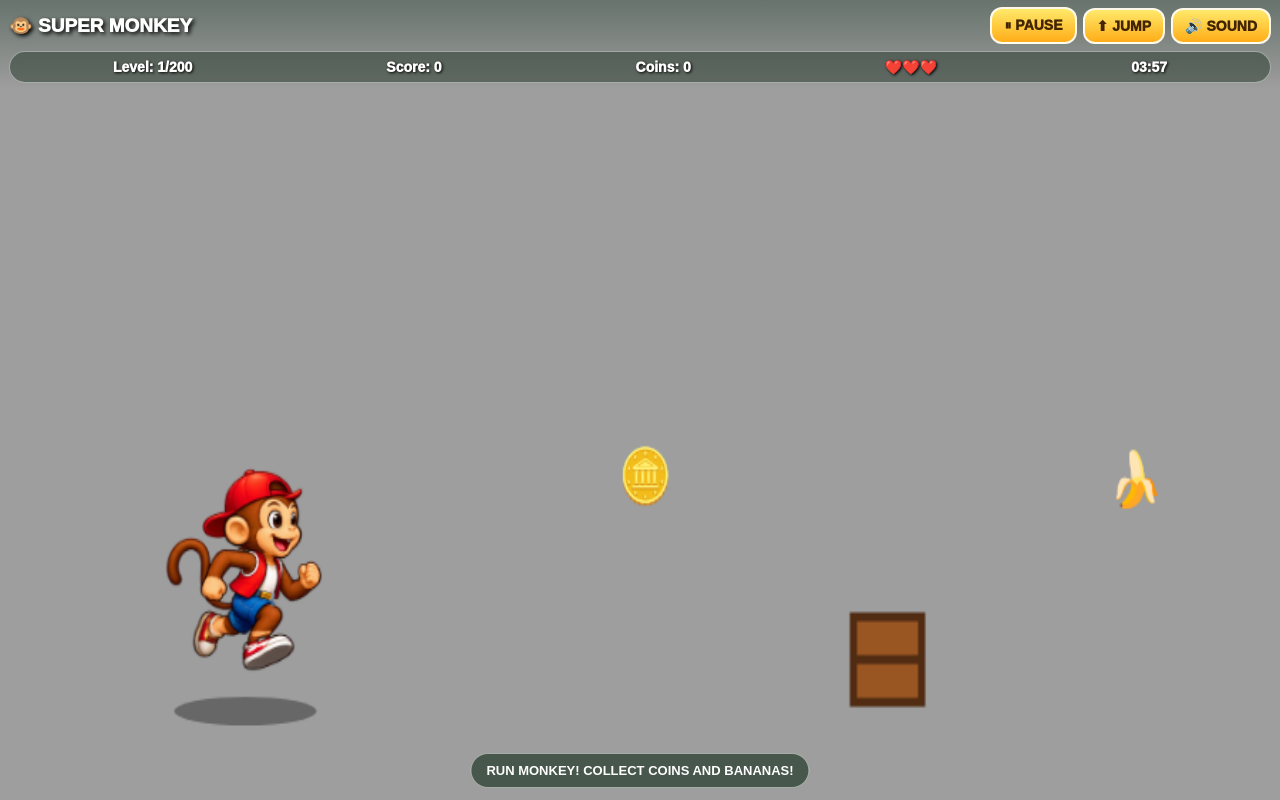
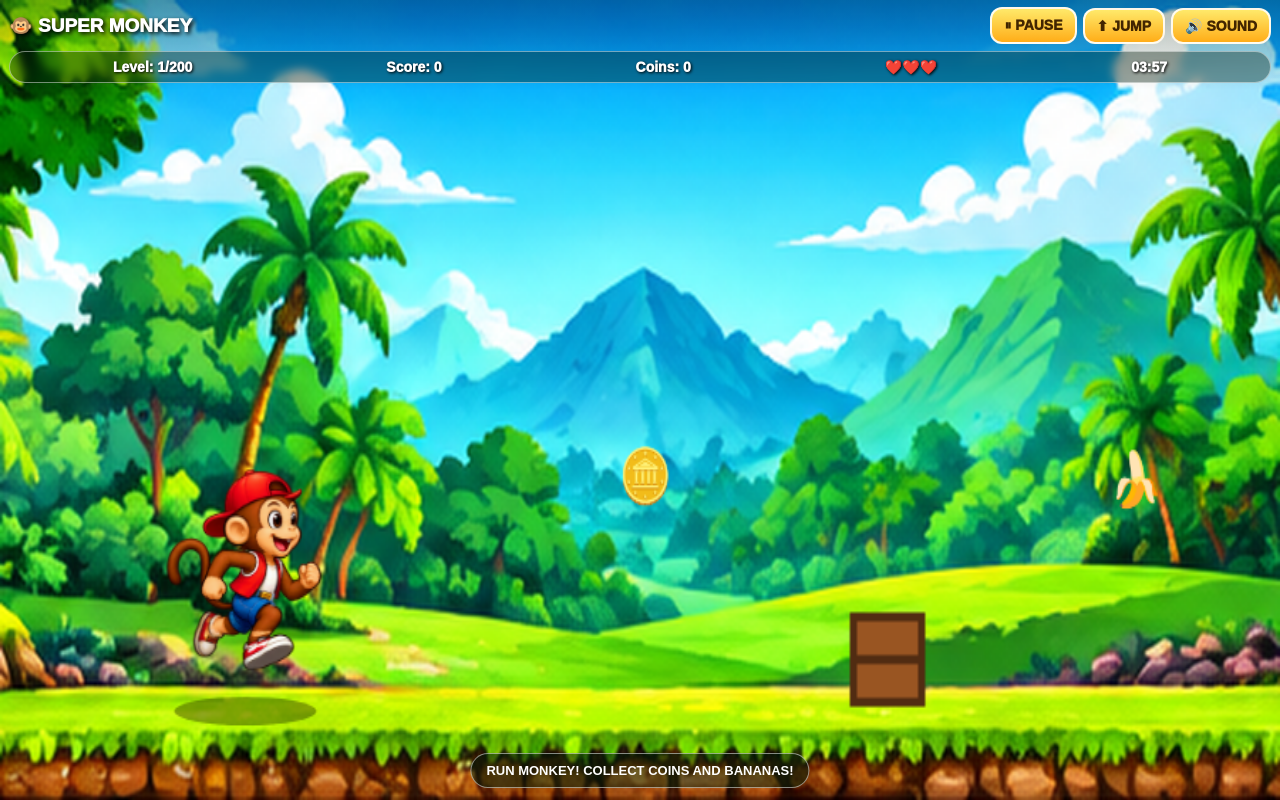
Before and after one commit to hingoros572/SuperRunnerGame, a plain HTML site: page app/src/main/assets/index.html in a window 1280 px wide. Both pictures are taken after a click on the button "▶ PLAY NOW". Drawn offline with Linux system fonts and the light colour scheme.

Commit message:
Add level backgrounds and banana health counter

```diff
--- a/app/src/main/assets/index.html
+++ b/app/src/main/assets/index.html
@@ -401,6 +401,21 @@ stillImage.onload = () => {
   draw();
 };
 
+/* NEW LEVEL BACKGROUND IMAGES */
+
+const levelBackgrounds = [];
+
+for (let i = 1; i <= 8; i++) {
+  const image = new Image();
+  image.src = "bg" + i + ".png";
+
+  image.onload = () => {
+    draw();
+  };
+
+  levelBackgrounds.push(image);
+}
+
 /* NEW VICTORY ANIMATION IMAGE */
 
 const victoryImage = new Image();
@@ -426,6 +441,9 @@ let score = 0;
 let coins = 0;
 let lives = 3;
 let timeLeft = 240;
+
+/* NEW BANANA HEALTH COUNTER */
+let bananasCollected = 0;
 
 let lastTime = 0;
 let animationTime = 0;
@@ -508,6 +526,9 @@ function startGame() {
   lives = 3;
   timeLeft = levelDuration(level);
 
+  /* RESET BANANA COUNTER */
+  bananasCollected = 0;
+
   obstacles = [];
   treasures = [];
 
@@ -574,6 +595,24 @@ document.addEventListener("keydown", e => {
 });
 
 function drawBackground() {
+
+  /* SELECT BACKGROUND FOR CURRENT LEVEL */
+  let selectedBackground = null;
+
+  if (running || victoryActive) {
+    const backgroundIndex = Math.floor((level - 1) / 25);
+    selectedBackground = levelBackgrounds[backgroundIndex];
+  }
+
+  /* DRAW LEVEL BACKGROUND IF LOADED */
+  if (selectedBackground && selectedBackground.complete &&
+      selectedBackground.naturalWidth > 0) {
+
+    ctx.drawImage(selectedBackground, 0, 0, 900, 450);
+    return;
+  }
+
+  /* ORIGINAL JUNGLE BACKGROUND FALLBACK */
   if (bgLoaded) {
     ctx.drawImage(bgImage, 0, 0, 900, 450);
     return;
@@ -873,6 +912,15 @@ function update(dt) {
       } else {
         score+=50;
         playSound("coin");
+
+        /* NEW: EVERY 10 BANANAS GIVE 1 HEALTH */
+        bananasCollected++;
+
+        if(bananasCollected % 10 === 0 && lives < 3) {
+          lives++;
+          document.getElementById("message").textContent =
+            "❤️ 10 BANANAS! EXTRA HEALTH!";
+        }
       }
 
       treasures.splice(i,1);
```
